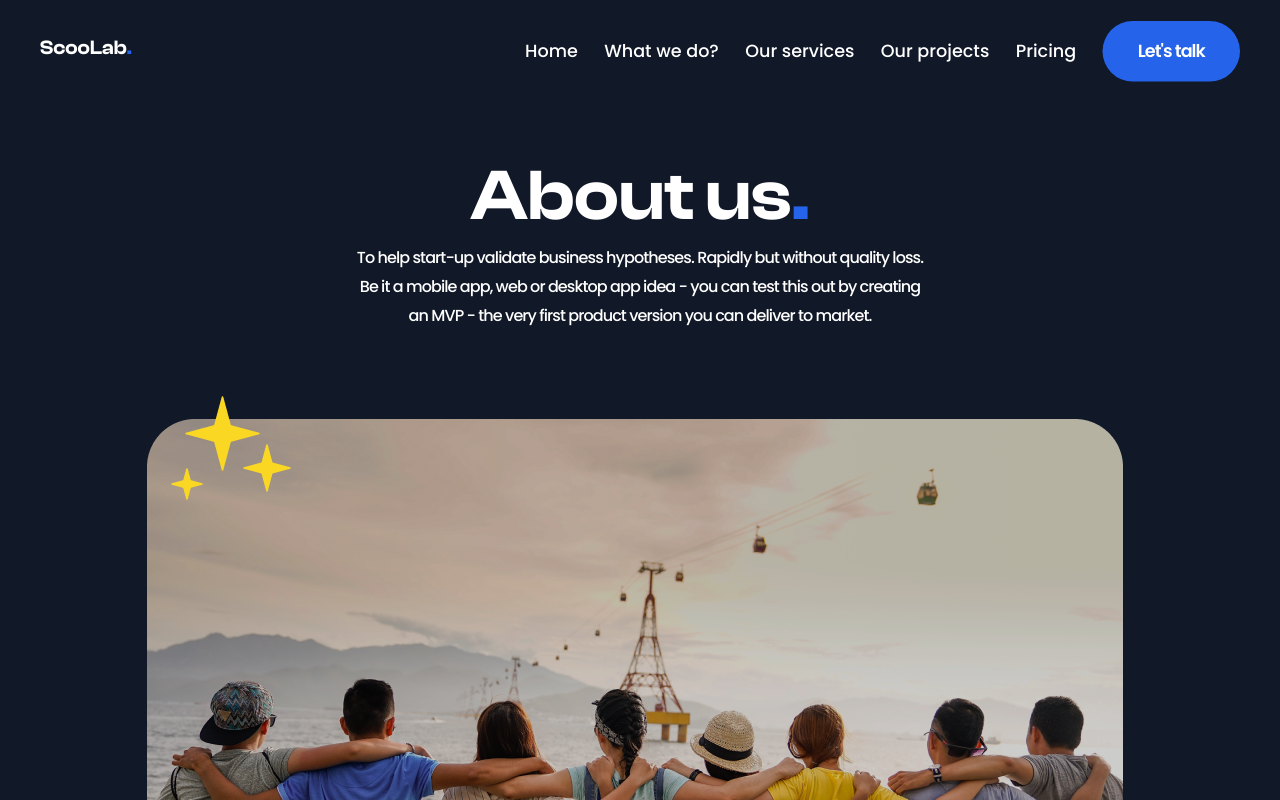
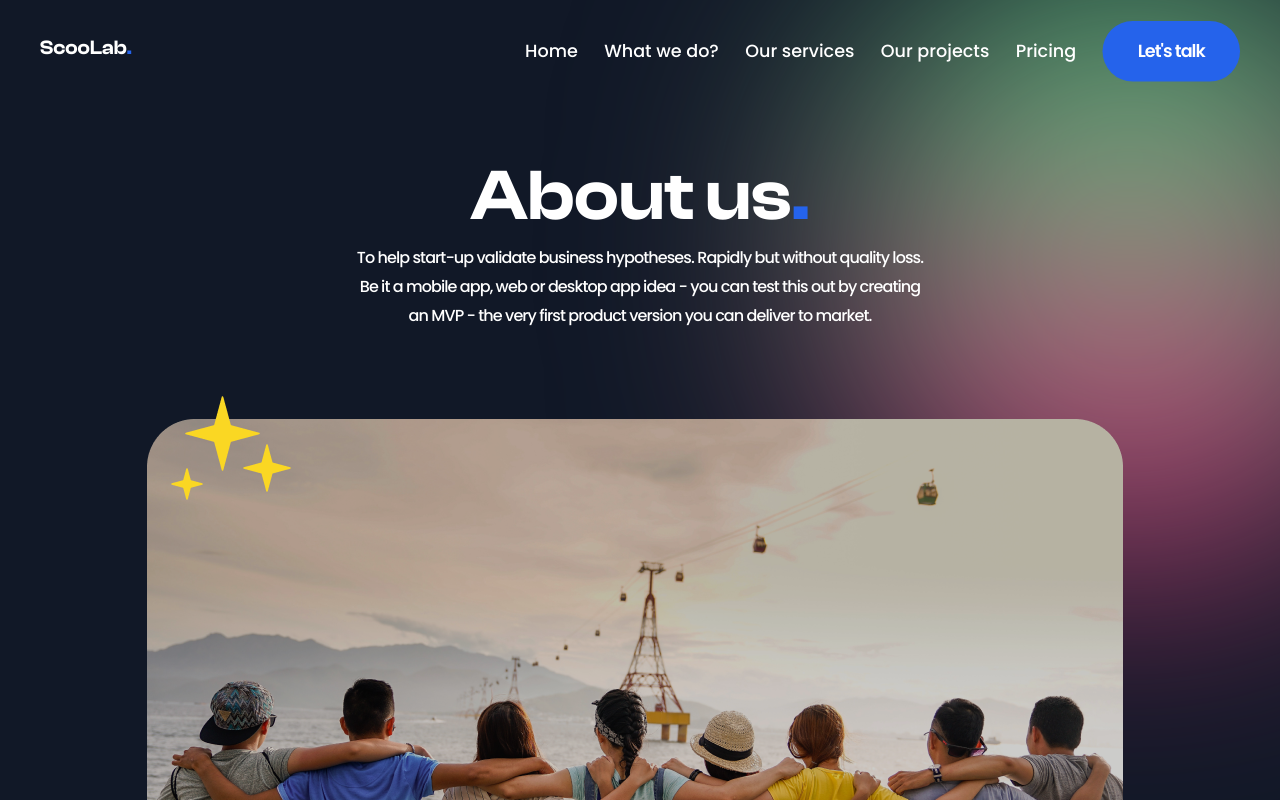
Before and after one commit to fajarfadillahh/scoolab-digital-agency-react-tailwind, a React (Vite) app: page /about-us in a window 1280 px wide. Shown: the top 800 px of the page. Built offline with nearby package versions, Linux system fonts and the light colour scheme.

Commit message:
modified: add gradient accent at the Hero - AboutUs page

```diff
--- a/src/parts/AboutUsPage/Hero.jsx
+++ b/src/parts/AboutUsPage/Hero.jsx
@@ -6,6 +6,9 @@ import HeroImg from "../../assets/images/hero-img-4.png";
 const Hero = () => {
   return (
     <section className="section relative pt-40">
+      {/* gradients */}
+      <div className="absolute -top-[40px] -right-[150px] h-[400px] w-[400px] rounded-full bg-gradient-to-t from-pink-600 to-green-400 blur-[130px] 2xl:-bottom-[30px] 2xl:h-[600px] 2xl:w-[600px]" />
+
       <div className="container relative grid justify-items-center gap-16 2xl:max-w-6xl">
         <div className="text-center">
           <h1 className="section-title xs:text-[64px] lg:text-[72px]">
```
